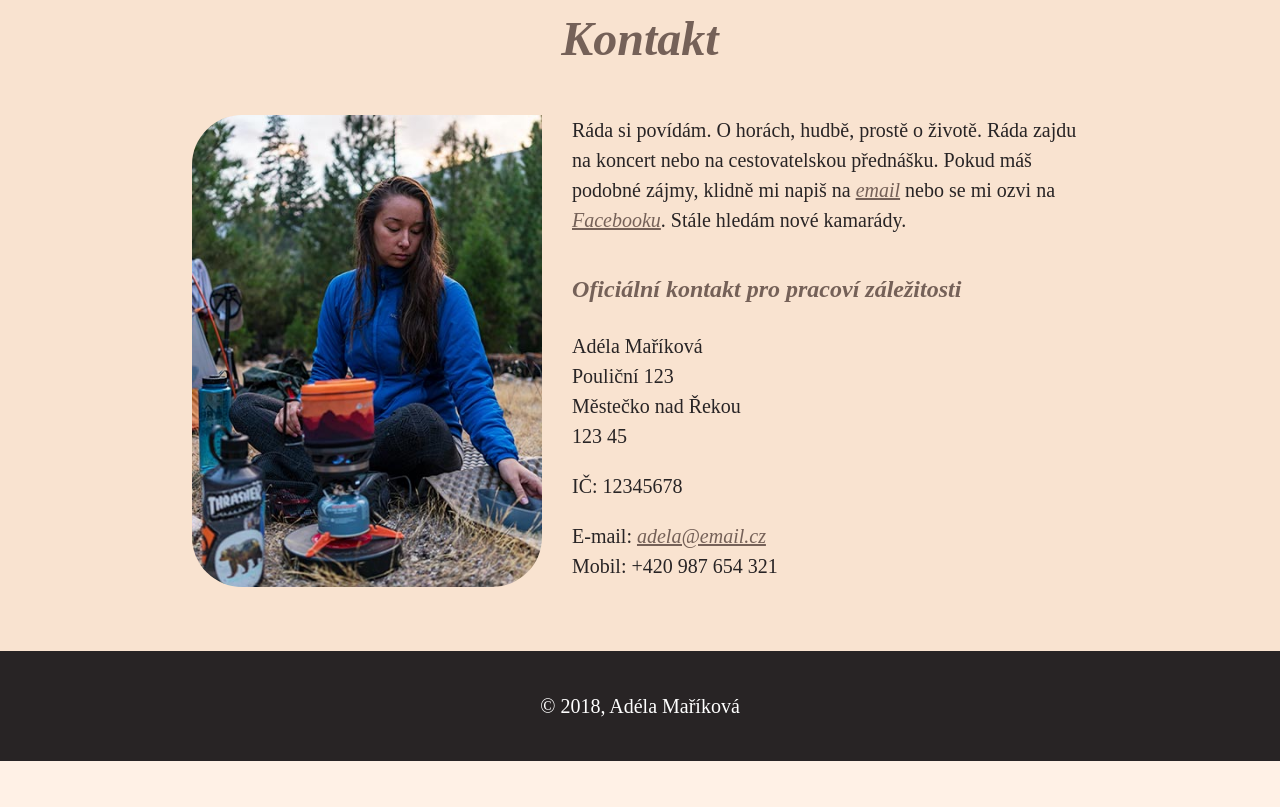
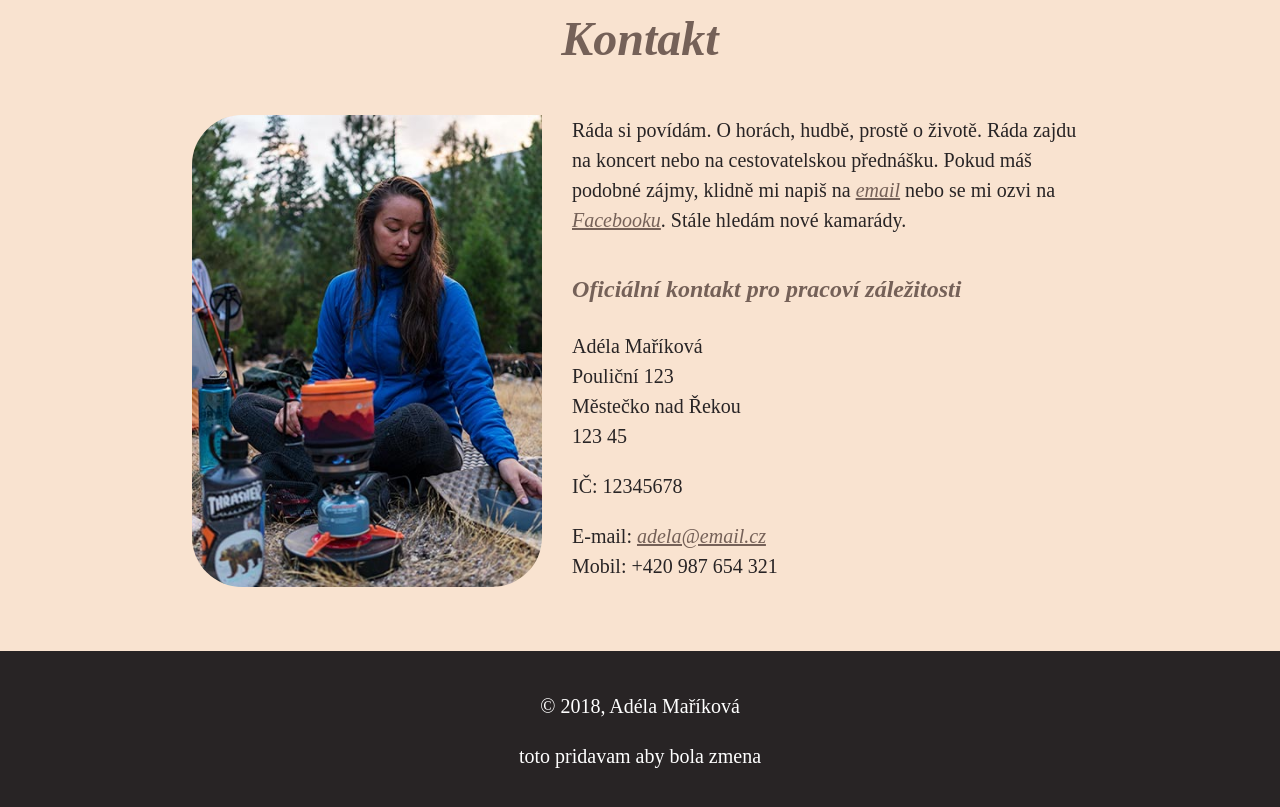
Before and after one commit to Bbbarbora/homework1, a plain HTML site: page index.html in a window 1280 px wide. Shown: the part 2583-3390 px from the top of the page. Before the commit the page ends 3344 px from the top, so only its background shows below. Drawn offline with Linux system fonts and the light colour scheme.

Commit message:
Pridanie do paticky

```diff
--- a/index.html
+++ b/index.html
@@ -121,6 +121,7 @@
     <!--SEKCIA PATICKA-->
     <footer class="paticka">
         <p>© 2018, Adéla Maříková</p>
+        <p>toto pridavam aby bola zmena</p>
     </footer>
 
 </body>
```
